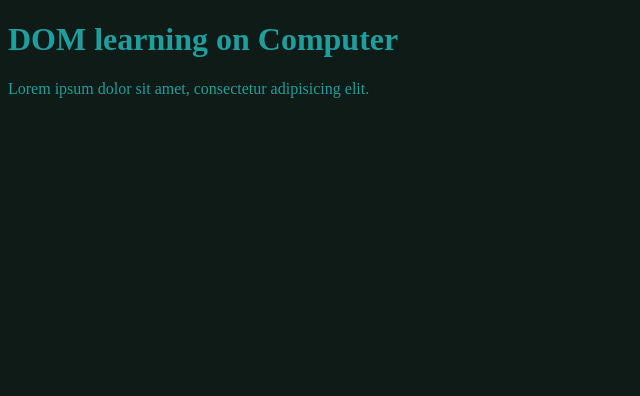
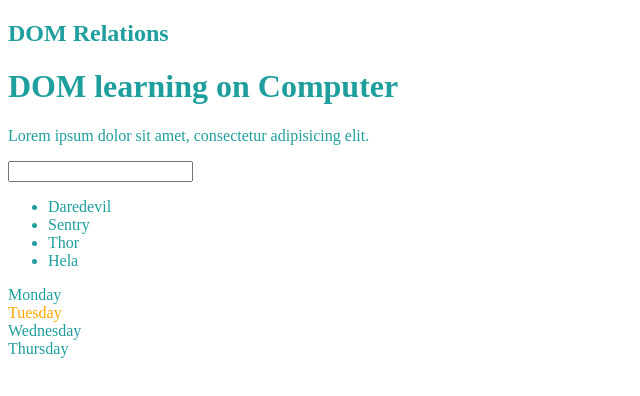
Before and after one commit to Samy-in/js-console, a plain HTML site: page Backend and Projects/Dom.html in a window 1280 px wide. Shown: the whole page, without its empty margins (0-640 px from the left). Drawn offline with Linux system fonts and the light colour scheme.

Commit message:
html selcetors

```diff
--- a/Backend and Projects/Dom.html
+++ b/Backend and Projects/Dom.html
@@ -2,11 +2,11 @@
 <html lang="en">
 <head>
     <meta charset="UTF-8">
-
     <title>DOM learning</title>
+    <h2> DOM Relations</h2>
     <style>
         .bg-Green{
-            background-color: #0e1b16;
+            background-color: rgba(254, 255, 253, 0.467)242, 245, 234, 0.467;
             color: rgb(31, 158, 158);
         }
     </style>
@@ -15,6 +15,41 @@
     <div >
         <h1 id="DOMING" class="heading">DOM learning on Computer</h1>
          <p>Lorem ipsum dolor sit amet, consectetur adipisicing elit. </p>
+         <input type="password">
+         <ul>
+            <li class="list-item">Daredevil</li>
+            <li class="list-item">Sentry</li>
+            <li class="list-item">Thor</li>
+            <li class="list-item">Hela</li>
+         </ul>
     </div>
+    <div class="Parent">
+        <div class="day">Monday</div>
+        <div class="day">Tuesday</div>
+        <div class="day">Wednesday</div>
+        <div class="day">Thursday</div>
+
+    </div>
+
 </body>
+<script>
+    const parent = document.querySelector('.Parent')
+    console.log(parent);
+    console.log(parent.children[2]);
+    // for (let i = 0; i < parent.children.length; i++) {  // This print the value from monday to thursday
+    //     console.log(parent.children[i].innerHTMl);
+    // }
+    parent.children[1].style.color = 'orange'  //Then you can style this children value.
+    console.log(parent);
+    console.log(parent.fristElementChild);  // this will give us the first element which is the div of monday.
+    console.log(parent.lastElementChild); //This will give last Element which is div of thrusday.
+//Above we learn how we can trace Parent to Children Element.
+//Now we learn about How we can Trace children to Parent Element.
+    const Dayone = document.querySelector('.day');
+    // console.log(Dayone);
+    //     console.log(Dayone.parentElement);
+    //     console.log(Dayone.nextElementSibling);
+    // Now to know how many children's do an parent node have.
+    console.log("NODES: ",parent.childNodes);
+ </script>
 </html>
```
